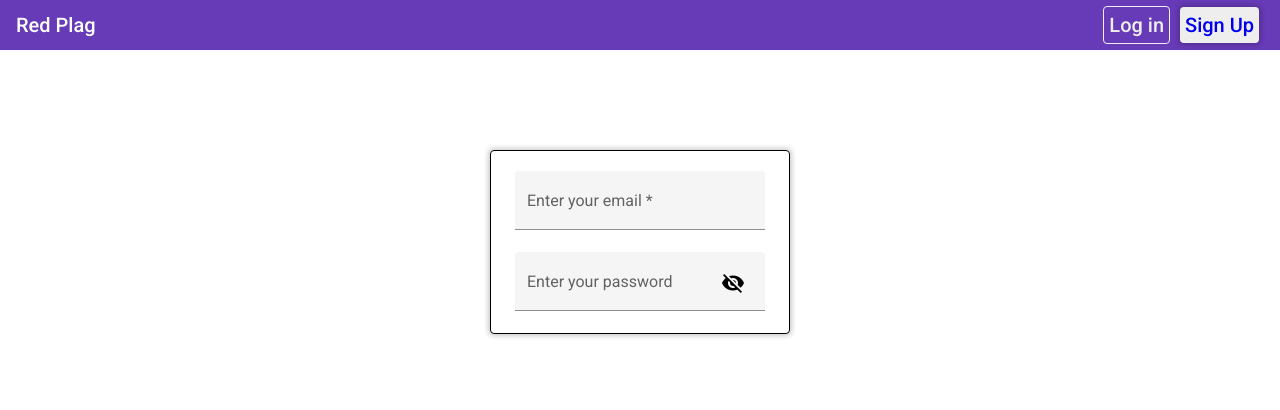
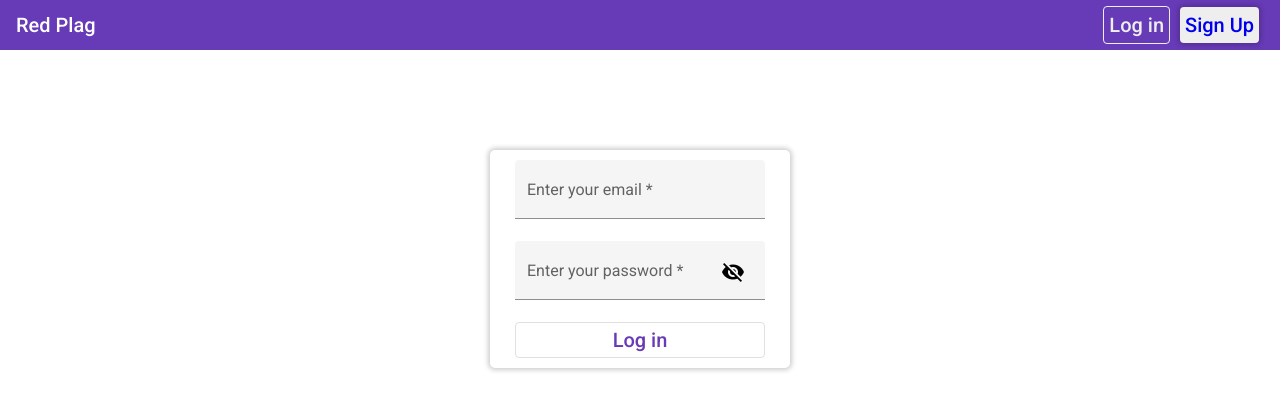
Before and after one commit to atin/Red-Plag, an Angular app: page /login in a window 1280 px wide. Shown: the top 410 px of the page. Built offline with nearby package versions, Linux system fonts and the light colour scheme.

Commit message:
login page completed
login button added. error now shows on clicking the button

```diff
--- a/src/app/app.module.ts
+++ b/src/app/app.module.ts
@@ -2,7 +2,7 @@ import { BrowserModule } from '@angular/platform-browser';
 import { NgModule } from '@angular/core';
 import { ReactiveFormsModule } from '@angular/forms';
 
-// All modules for form field
+// All modules used in angular material components
 import { MatFormFieldModule } from '@angular/material/form-field';
 import { MatToolbarModule } from '@angular/material/toolbar';
 import { MatIconModule } from '@angular/material/icon';
@@ -22,10 +22,10 @@ import { AppRoutingModule } from './app-routing.module';
     BrowserModule,
     BrowserAnimationsModule,
     MatFormFieldModule,
-    MatToolbarModule,
     MatIconModule,
     MatInputModule,
     MatButtonModule,
+    MatToolbarModule,
     AppRoutingModule,
     ReactiveFormsModule,
   ],
--- a/src/app/login/login.component.html
+++ b/src/app/login/login.component.html
@@ -1,17 +1,24 @@
 <div class="container">
-  <form [formGroup]="login_form">
+  <form [formGroup]="login_form" (ngSubmit)="login()">
+    <div class="errors" *ngIf="login_form.invalid">
+      <mat-error *ngFor="let error of errors" >
+        <mat-icon>error</mat-icon>{{ error }}
+      </mat-error>
+    </div>
+
     <mat-form-field appearance="fill">
       <mat-label>Enter your email</mat-label>
       <input matInput placeholder="abc@xyz.com" formControlName="email" required />
-      <mat-error *ngIf="login_form.get('email').invalid">{{ getErrorMessage() }}</mat-error>
     </mat-form-field>
 
     <mat-form-field appearance="fill">
       <mat-label>Enter your password</mat-label>
       <input matInput [type]="hide ? 'password' : 'text'" formControlName="pass" />
-      <button mat-icon-button matSuffix (click)="hide = !hide" [attr.aria-label]="'Hide password'" [attr.aria-pressed]="hide" >
+      <button mat-icon-button matSuffix (click)="hide = !hide" [attr.aria-label]="'Hide password'" [attr.aria-pressed]="hide" type="button" >
         <mat-icon>{{ hide ? "visibility_off" : "visibility" }}</mat-icon>
       </button>
     </mat-form-field>
+
+    <button class="login-btn" mat-stroked-button color="primary" type="submit">Log in</button>
   </form>
 </div>
--- a/src/app/login/login.component.scss
+++ b/src/app/login/login.component.scss
@@ -3,12 +3,27 @@
   width: 300px;
   text-align: center;
   form {
-    padding-top: 20px;
-    border: solid 1px;
-    border-radius: 4px;
+    padding: 10px;
+    border-radius: 5px;
     box-shadow: 0px 0px 5px 2px rgba(0, 0, 0, 0.2);
     .mat-form-field {
       width: 250px;
     }
+    .login-btn {
+      width: 250px;
+      font-size: 20px;
+      &:hover {
+        background-color: #683ab710;
+      }
+    }
+    .errors {
+      text-align: left;
+      .mat-error {
+        margin-left: 15px;
+      }
+      .mat-icon {
+        vertical-align: middle;
+      }
+    }
   }
 }
--- a/src/app/login/login.component.ts
+++ b/src/app/login/login.component.ts
@@ -7,18 +7,25 @@ import { FormBuilder, Validators } from '@angular/forms';
   styleUrls: ['./login.component.scss'],
 })
 export class LoginComponent implements OnInit {
-  hide = true;
   login_form = this.fb.group({
     email: ['', [Validators.required, Validators.email]],
-    pass: [''],
-  });
-  getErrorMessage() {
+    pass: ['', Validators.required],
+  }, { updateOn: 'submit' });
+
+  hide = true;
+  errors: string[];
+
+  getErrorMessages() {
     let email = this.login_form.get('email');
-    if (email.hasError('required')) {
-      return 'You must enter a value';
-    }
+    let pass = this.login_form.get('pass');
+    this.errors = [];
+    email.hasError('required') ? this.errors.push('Email cannot be empty.') : '';
+    email.hasError('email') ? this.errors.push('Not a valid email') : '';
+    pass.hasError('required') ? this.errors.push('Password cannot be empty.') : '';
+  }
 
-    return email.hasError('email') ? 'Not a valid email' : '';
+  login() {
+    this.getErrorMessages();
   }
   constructor(private fb: FormBuilder) {}
   ngOnInit(): void {}
```
